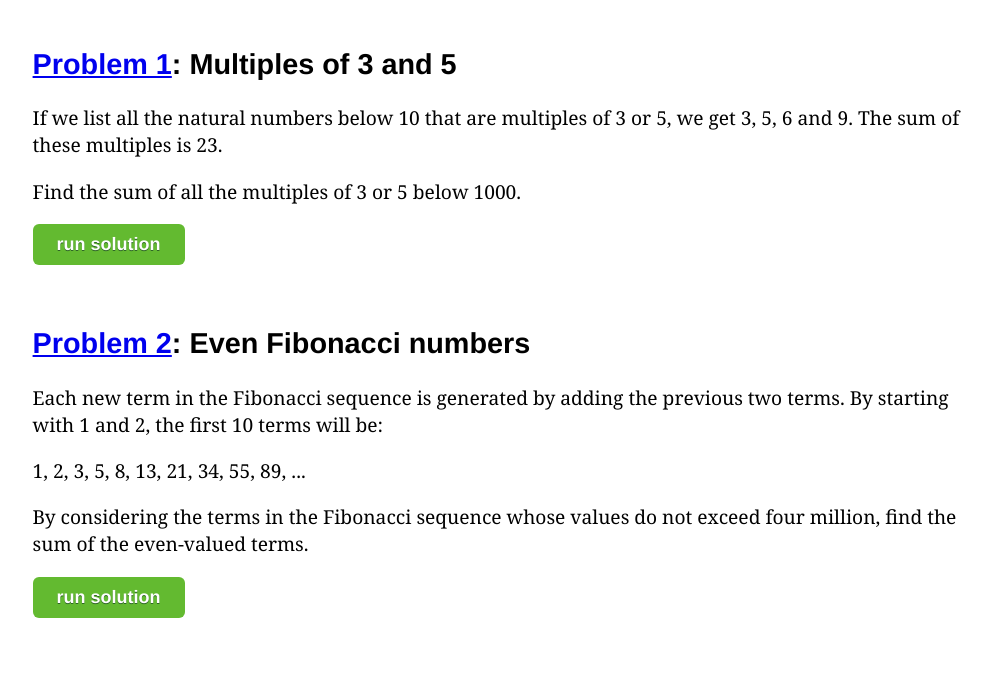
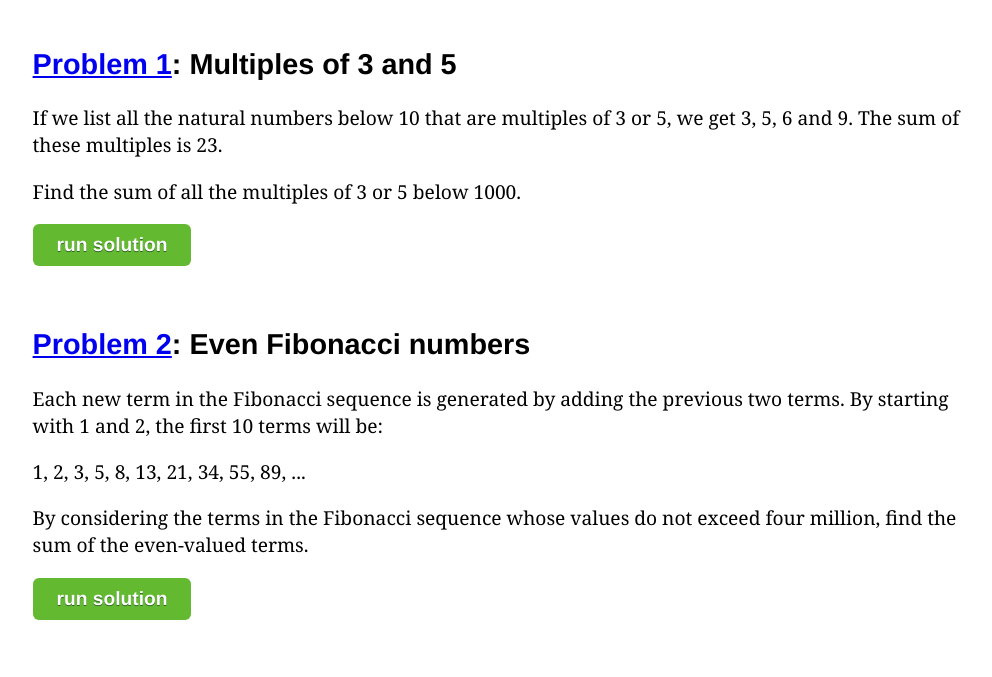
Before and after one commit to jweak/projecteuler, a plain HTML site: page index.html in a window 1280 px wide. Shown: the part 91-768 px from the top of the page, without its empty margins (137-1129 px from the left). Drawn offline with Linux system fonts and the light colour scheme.

Commit message:
Button fix

```diff
--- a/index.html
+++ b/index.html
@@ -73,7 +73,7 @@
         cursor:pointer;
         color:#fff;
         font-family: Helvetica, Arial, sans-serif;
-        font-size:18px;
+        font-size: 100%;
         font-weight:bold;
         padding:10px 24px;
         text-decoration:none;
@@ -104,7 +104,7 @@
       }
 
       /* phones */
-      @media only screen and (max-width: 767px) {
+      @media screen and (device-width: 320px) and (device-height: 480px)  {
         .left-margin {
           margin-left: 0;
         }
@@ -131,10 +131,10 @@
           margin-left: 1em;
           font-size: 120%;
         }
+
         h2 {
           font-size: 110%;
         }
-
       }
 
     </style>
```
